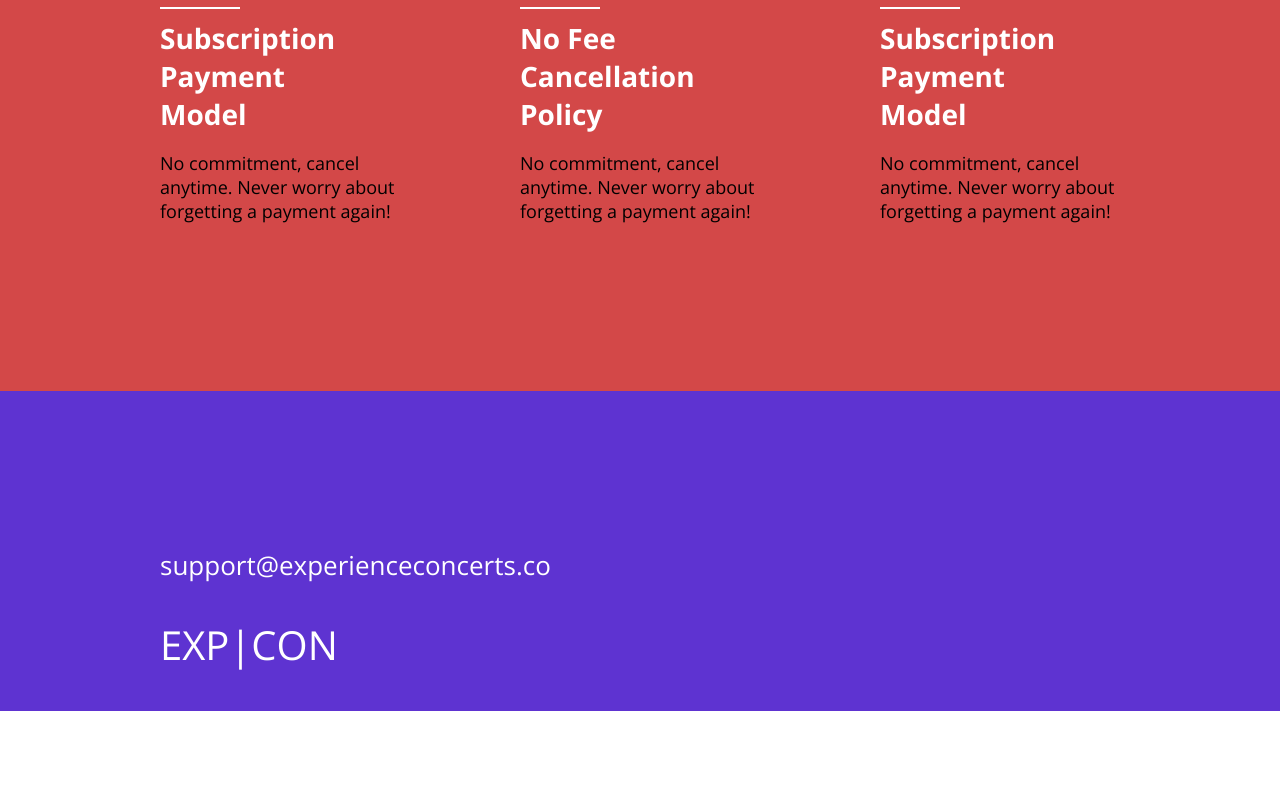
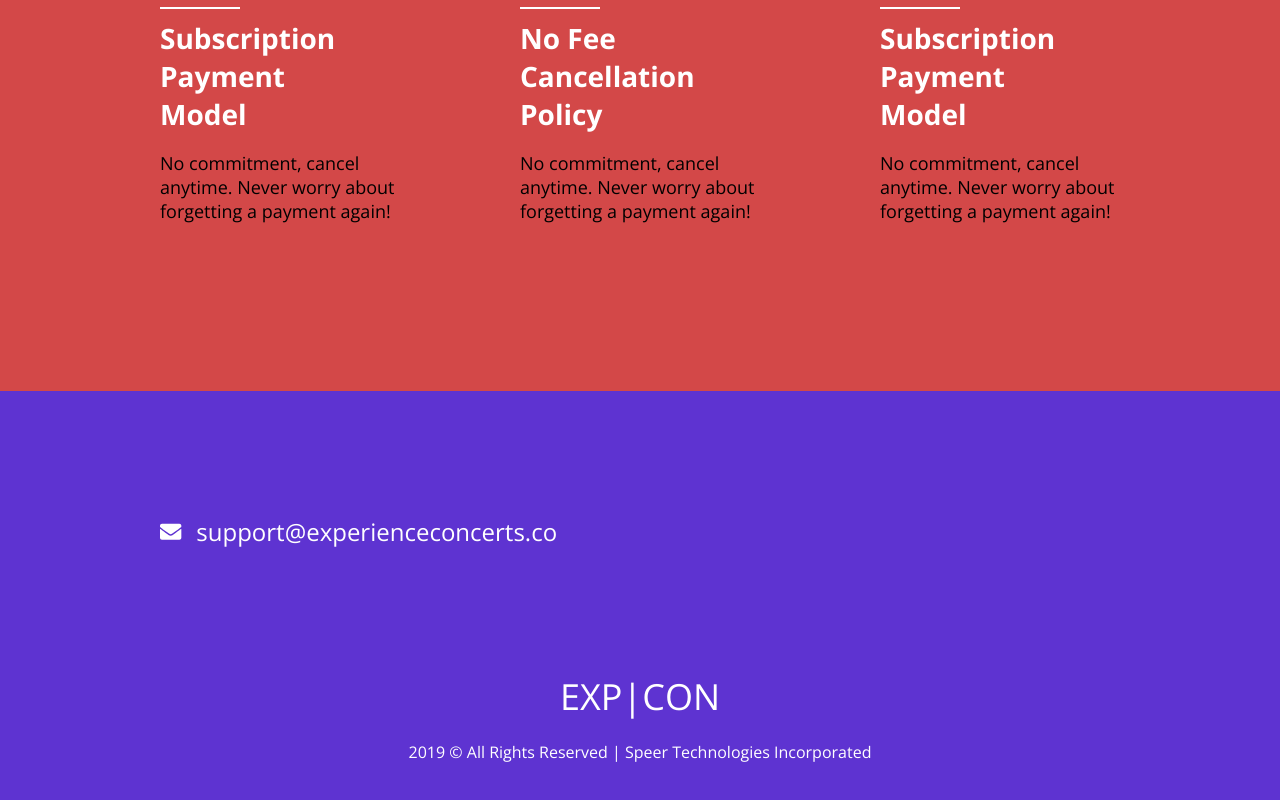
Before and after one commit to dlinardi/speer, a React (Create React App) app: page /pricing in a window 1280 px wide. Shown: the part 1310-2110 px from the top of the page. Before the commit the page ends 2021 px from the top, so only its background shows below. Built offline with nearby package versions, Linux system fonts and the light colour scheme.

Commit message:
pricing page complete

```diff
--- a/package.json
+++ b/package.json
@@ -3,6 +3,9 @@
   "version": "0.1.0",
   "private": true,
   "dependencies": {
+    "@fortawesome/fontawesome-svg-core": "^1.2.35",
+    "@fortawesome/free-solid-svg-icons": "^5.15.3",
+    "@fortawesome/react-fontawesome": "^0.1.14",
     "@testing-library/jest-dom": "^5.11.4",
     "@testing-library/react": "^11.1.0",
     "@testing-library/user-event": "^12.1.10",
--- a/src/components/Footer/Footer.jsx
+++ b/src/components/Footer/Footer.jsx
@@ -1,4 +1,7 @@
 import styled from 'styled-components';
+import { FontAwesomeIcon } from '@fortawesome/react-fontawesome'
+import { faEnvelope } from '@fortawesome/free-solid-svg-icons'
+
 import './Footer.scss';
 
 // Component imports
@@ -9,20 +12,20 @@ function Footer() {
     width: 960px;
     position: relative;
     margin: 0 auto;
-    margin-top: 156px;
+    margin-top: 100px;
   `;
 
   return (
     <section className="footer-container">
       <Container>
         <div className="footer-content">
-          <div className="footer-email">
-            <span className="footer-mail-icon"></span>
-            <p style={{ fontSize: '26px', color: '#fff' }}>support@experienceconcerts.co</p>
-          </div>
+          <a className="footer-email" href="mailto:support@experienceconcerts.co">
+            <FontAwesomeIcon icon={faEnvelope} className="mail-icon" size="lg" />
+            <p style={{ fontSize: '24px', color: '#fff' }}>support@experienceconcerts.co</p>
+          </a>
           <div className="footer-copyright">
-            <h1 style={{ fontSize: '40px', color: '#fff', fontWeight: '400' }}>EXP|CON</h1>
-            <h6 style={{ fontSize: '18px', fontWeight: '400', color: '#fff' }}>2019 &copy; All Rights Reserved | Speer Technologies Incorporated</h6>
+            <h1 style={{ fontSize: '36px', color: '#fff', fontWeight: '400' }}>EXP|CON</h1>
+            <h6 style={{ fontSize: '16px', fontWeight: '400', color: '#fff' }}>2019 &copy; All Rights Reserved | Speer Technologies Incorporated</h6>
           </div>
         </div>
       </Container>
--- a/src/components/Footer/Footer.scss
+++ b/src/components/Footer/Footer.scss
@@ -1,6 +1,41 @@
 .footer-container {
   background-color: #5E33D1;
   position: relative;
-	height: 40vh;
+	height: 100%;
 	overflow: hidden;
 }
+
+.footer-email {
+  display: flex;
+  flex-direction: row;
+  justify-content: flex-start;
+  align-items: center;
+  text-decoration: none;
+  transition: all 450ms ease-in-out;
+
+  &:hover {
+    opacity: 0.75;
+  }
+}
+
+.mail-icon {
+  color: #fff;
+  margin-right: 15px;
+}
+
+.footer-copyright {
+  padding: 100px 0;
+  display: flex;
+  flex-direction: column;
+  justify-content: center;
+  align-items: center;
+
+  h1 {
+    padding-bottom: 20px;
+  }
+
+  h1,
+  h6 {
+    margin: 0;
+  }
+}
--- a/src/components/Pricing/Plan/Plan.jsx
+++ b/src/components/Pricing/Plan/Plan.jsx
@@ -1,5 +1,7 @@
 import styled from 'styled-components';
 import { Link } from "react-router-dom";
+import { FontAwesomeIcon } from '@fortawesome/react-fontawesome'
+import { faMusic } from '@fortawesome/free-solid-svg-icons'
 
 import './Plan.scss';
 
@@ -15,7 +17,10 @@ function Plan(props) {
   // return an li for each point
   const renderPlanPoints = (arr) => {
     return points.map((point) => (
-      <li key={price} className="plan-point">{point}</li>
+      <li key={price} className="plan-point">
+        <FontAwesomeIcon icon={faMusic} size="sm" className="music-note-plan" />
+        {point}
+      </li>
     ))
   };
 
--- a/src/components/Pricing/Plan/Plan.scss
+++ b/src/components/Pricing/Plan/Plan.scss
@@ -12,3 +12,7 @@
   font-size: 22px;
   padding-bottom: 5px;
 }
+
+.music-note-plan {
+  margin-right: 10px;
+}
```
Also changed, not shown: 1 other file (tests, documents, lock files or other folders).
